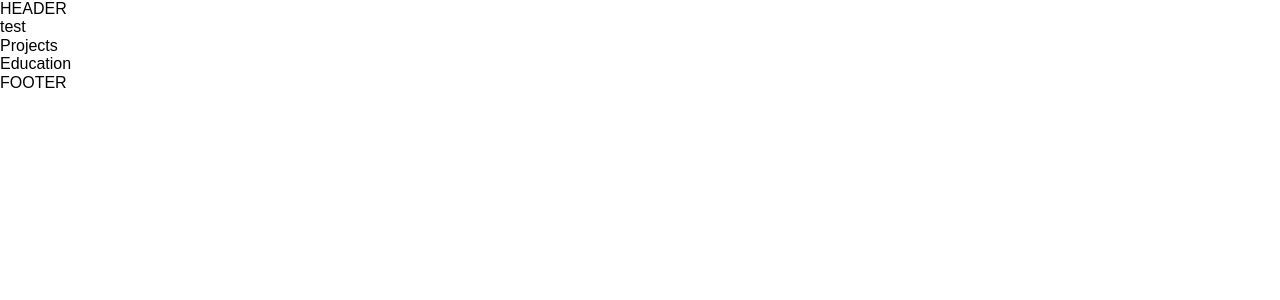
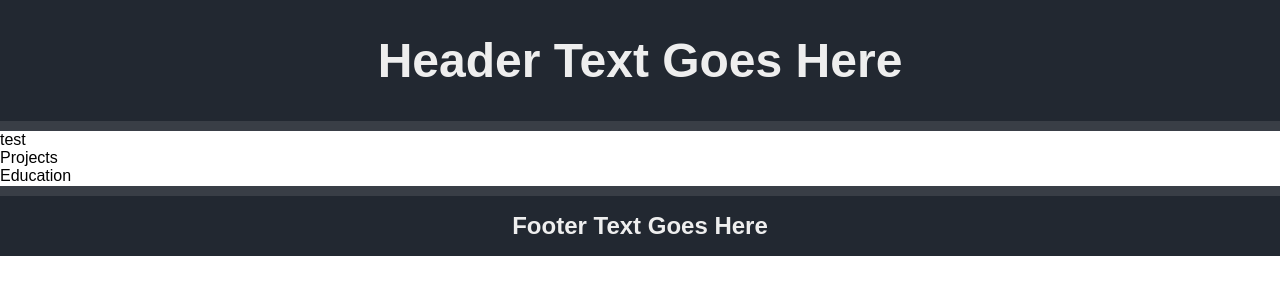
Before and after one commit to TritoLL/react-portfolio, a React (Create React App) app: page / in a window 1280 px wide. Shown: the top 300 px of the page. Built offline with nearby package versions, Linux system fonts and the light colour scheme.

Commit message:
test styling on header/footer

```diff
--- a/src/components/Footer.js
+++ b/src/components/Footer.js
@@ -1,9 +1,26 @@
 import React from "react";
+import styled from "styled-components";
+
+const StyledFooter = styled.footer`
+    width: 100%;
+    margin: 0 auto;
+    background-color: ${(props) => props.theme.main};
+    border-top: 10px solid ${(props) => props.theme.accent1};
+    border-bottom: 1px solid ${(props) => props.theme.main};
+`;
+
+const Title = styled.h1`
+    font-size: 1.5em;
+    text-align: center;
+    color: ${(props) => props.theme.text};
+`;
 
 const Footer = () => {
     return (
         <>
-            <footer>FOOTER</footer>
+            <StyledFooter>
+                <Title>Footer Text Goes Here</Title>
+            </StyledFooter>
         </>
     );
 };
--- a/src/components/Header.js
+++ b/src/components/Header.js
@@ -1,9 +1,26 @@
 import React from "react";
+import styled from "styled-components";
+
+const StyledHeader = styled.header`
+    width: 100%;
+    margin: 0 auto;
+    background-color: ${(props) => props.theme.main};
+    border-top: 1px solid ${(props) => props.theme.main};
+    border-bottom: 10px solid ${(props) => props.theme.accent1};
+`;
+
+const Title = styled.h1`
+    font-size: 3em;
+    text-align: center;
+    color: ${(props) => props.theme.text};
+`;
 
 const Header = () => {
     return (
         <>
-            <header>HEADER</header>
+            <StyledHeader>
+                <Title>Header Text Goes Here</Title>
+            </StyledHeader>
         </>
     );
 };
```
